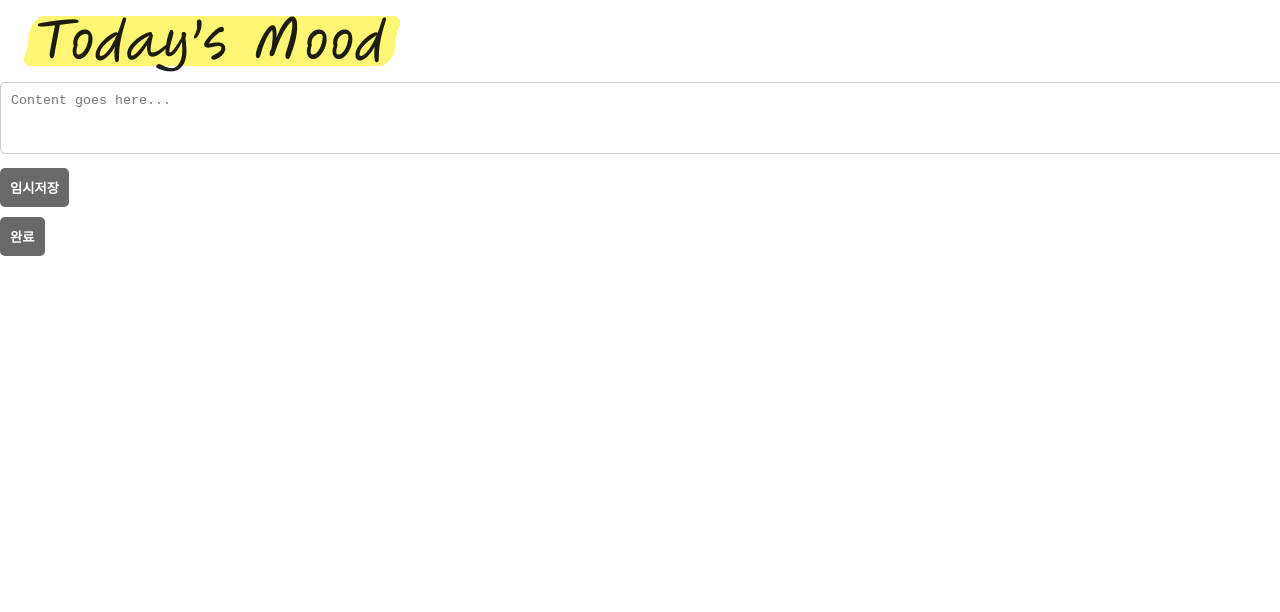
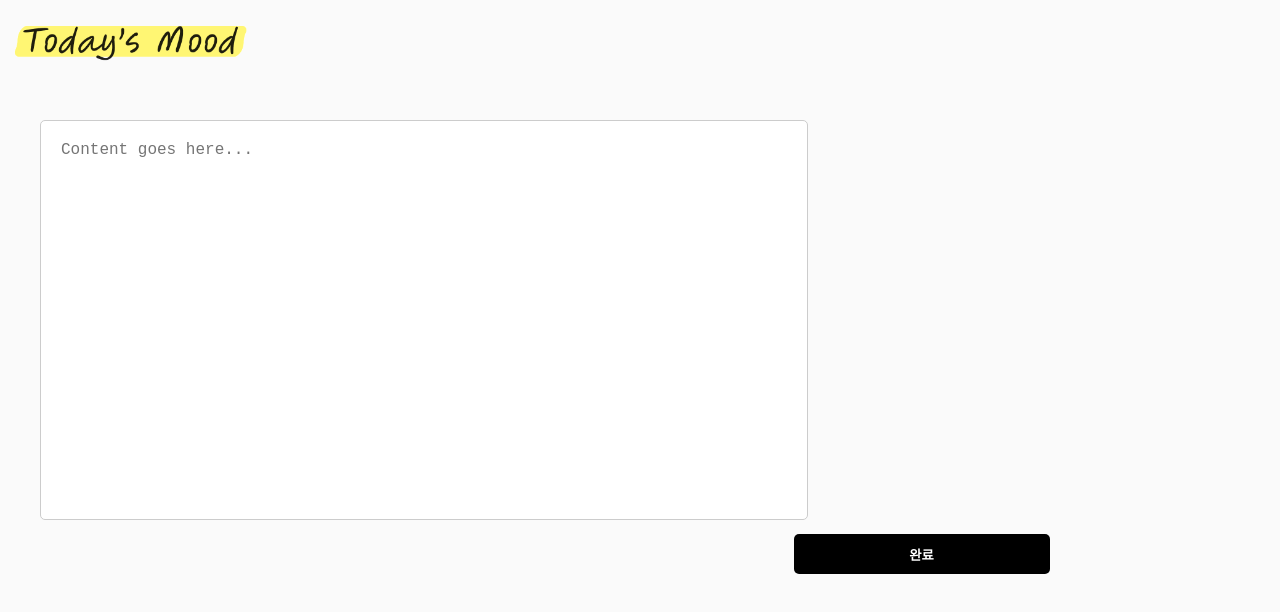
Before and after one commit to inho9899/madcamp_week4, a React (Create React App) app in the folder diary/: page /Write in a window 1280 px wide. Shown: the top 612 px of the page. Built offline with nearby package versions, Linux system fonts and the light colour scheme; a web font is replaced by a local one.

Commit message:
240725 13:33

```diff
--- a/diary/src/Write.css
+++ b/diary/src/Write.css
@@ -10,54 +10,22 @@ html, body {
   .inner_header {
     display: flex;
     align-items: center;
-    justify-content: center;
+    /* justify-content: center; */
     height: 10vh;
   }
 
   .header-image {
-    max-height: 100%;
-  }
-
-  .kakao-editor-container {
-    display: flex;
-    justify-content: center; /* 가로 가운데 정렬 */
-    align-items: center; /* 세로 가운데 정렬 */
-    height: 80vh; /* 전체 화면 높이 */
-  }
-
-  .kakao-editor {
-    display: flex;
-    flex-direction: column;
-    background-color: #fafafa;
-    padding: 20px;
-    height: 70vh; /* Adjust based on header and footer height */
-    width: 80vw;
-  }
-
-  .post-title {
-    padding: 10px;
-    font-size: 24px;
-    border-bottom: 1px solid #ccc;
+    max-height: 60%;
   }
 
   .markdown-input {
-    width: 100%;
-    height: 30%; /* 에디터 부분의 높이를 조정 */
-    padding: 10px;
+    margin-top: 5vh;
+    margin-left: 5vh;
+    width: 60vw;
+    height : 50vh;
+    padding: 20px;
     font-size: 16px;
     border: 1px solid #ccc;
-    margin-bottom: 20px;
-    box-sizing: border-box; /* Include padding and border in the element's total width and height */
-  }
-
-  .markdown-preview {
-    flex: 1;
-    padding: 10px;
-    background-color: #fff;
-    border: 1px solid #ccc;
-    width: 100%; /* Full width */
-    height: 100%; /* Full height */
-    overflow-y: auto;
     box-sizing: border-box; /* Include padding and border in the element's total width and height */
   }
 
@@ -65,13 +33,13 @@ html, body {
     display: flex;
     justify-content: flex-end;
     height: 5vh;
-    margin-top: 5vh;
     background-color: #fafafa;
   }
 
   #footer button {
-    margin-left: 10px;
-    padding: 10px 20px;
+    margin-right: 18vw;
+    width: 20vw;
+    height: 5vh;
     background-color: #000;
     color: #fff;
     border: none;
--- a/diary/src/Write.js
+++ b/diary/src/Write.js
@@ -1,9 +1,9 @@
 import React, { useState } from 'react';
 import ReactMarkdown from 'react-markdown';
-import './App.css';
+import './Write.css';
 import headerImage from './logo.png';
 
-const EditorComponent = () => {
+const Write = () => {
   const [markdownText, setMarkdownText] = useState('');
 
   const handleTextChange = (event) => {
@@ -25,27 +25,17 @@ const EditorComponent = () => {
           style={{ cursor: 'pointer' }}
         />
       </div>
-
-      <div className="kakao-editor-container">
-        <div className="kakao-editor">
-          <textarea
+      <textarea
             placeholder="Content goes here..."
             value={markdownText}
             onChange={handleTextChange}
             className="markdown-input"
-          />
-          <div className="markdown-preview">
-            <ReactMarkdown>{markdownText}</ReactMarkdown>
-          </div>
-        </div>
-      </div>
-
+        />
       <footer id="footer">
-        <button>임시저장</button>
         <button>완료</button>
       </footer>
     </div>
   );
 };
 
-export default EditorComponent;
+export default Write;
```
